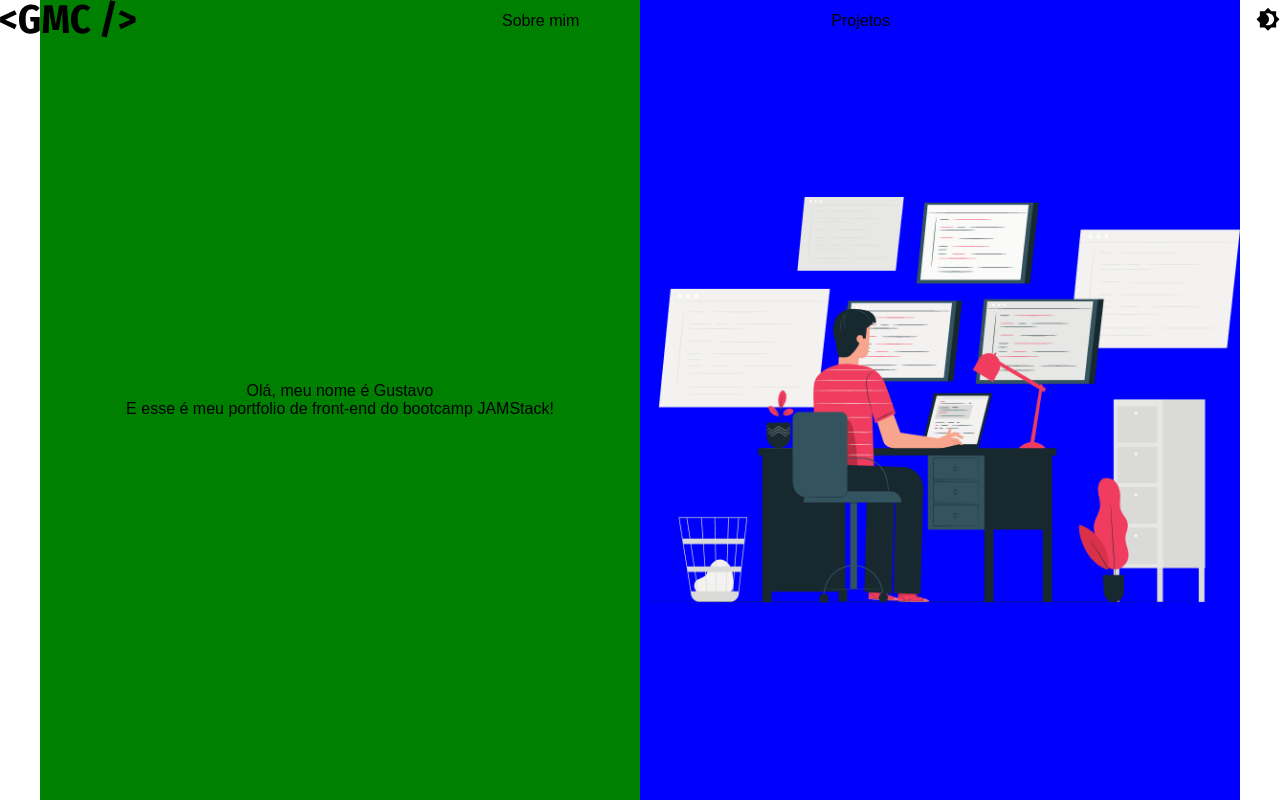
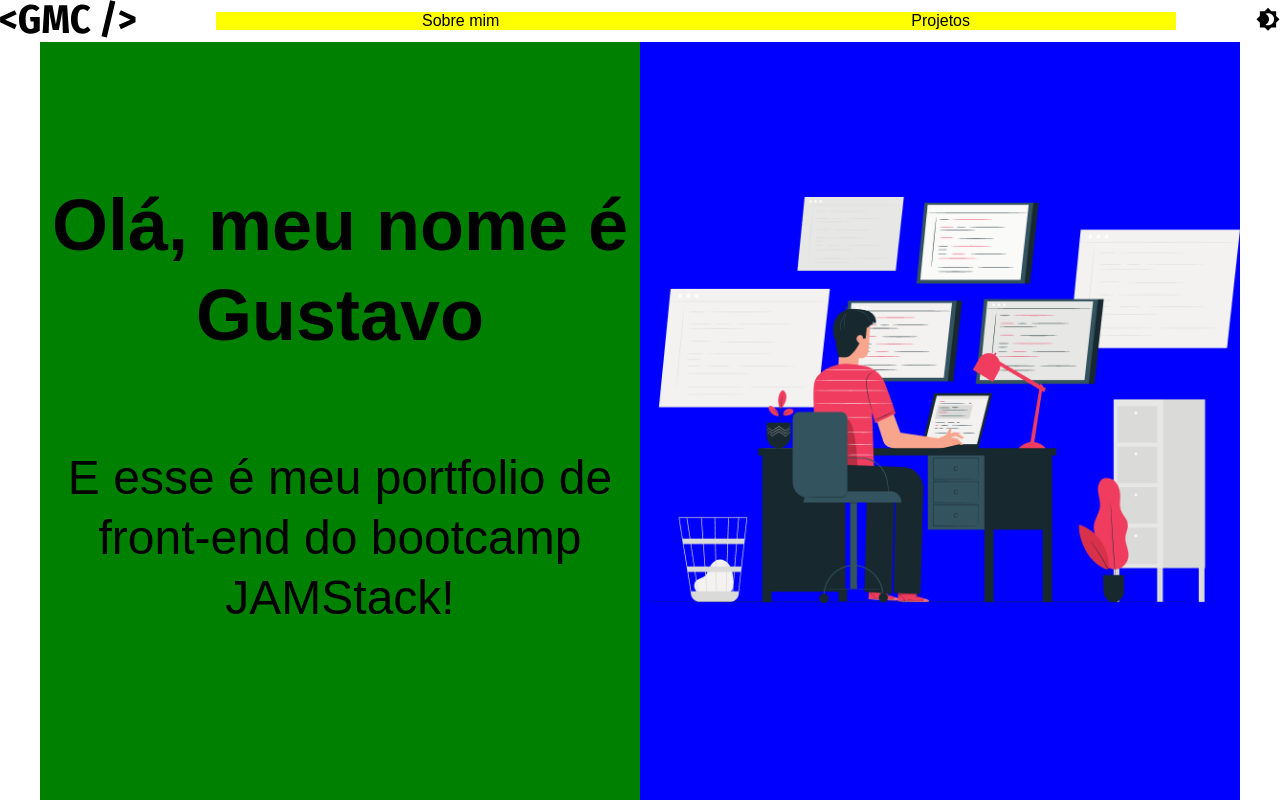
Before and after one commit to gmcotta/Gustavo_Matias_JAMStackAlura, a Next.js app: page / in a window 1280 px wide. Shown: the top 800 px of the page. Built offline with nearby package versions, Linux system fonts and the light colour scheme; a web font is replaced by a local one.

Commit message:
Creating Text component and applying it on app

```diff
--- a/pages/index.js
+++ b/pages/index.js
@@ -4,6 +4,7 @@ import styled from 'styled-components';
 import Header from '../src/components/core/Header';
 import Box from '../src/components/core/layout/Box';
 import Grid from '../src/components/core/layout/Grid';
+import Text from '../src/components/core/Text';
 
 const Title = styled.h1`
   font-size: 50px;
@@ -35,8 +36,9 @@ export default function Home() {
               alignItems="center"
               backgroundColor="green"
             >
-              <span>Olá, meu nome é Gustavo</span>
-              <span>E esse é meu portfolio de front-end do bootcamp JAMStack!</span>
+              {/* variant={{xs: titleXS, md: title}} */}
+              <Text variant={{ xs: 'titleXS', lg: 'title' }} tag="h1" textAlign="center">Olá, meu nome é Gustavo</Text>
+              <Text variant={{ xs: 'subtitleXS', lg: 'subtitle' }} tag="h2" textAlign="center">E esse é meu portfolio de front-end do bootcamp JAMStack!</Text>
             </Grid.Col>
             <Grid.Col
               value={{
--- a/src/components/core/Header/styles.js
+++ b/src/components/core/Header/styles.js
@@ -9,6 +9,7 @@ const HeaderWrapper = styled.header`
   justify-content: space-between;
   position: fixed;
   top: 0;
+  background-color: ${({ theme }) => theme.colors.light.background.main};
 `;
 
 HeaderWrapper.LeftContent = styled.div`
@@ -20,11 +21,12 @@ HeaderWrapper.CentralContent = styled.nav`
   width: 100%;
   display: flex;
   justify-content:space-around;
+  background-color: yellow;
 
   ${transformBreakpointsIntoMediaQueries({
     md: css`{
       order: 2;
-      width: 50%;
+      width: 75vw;
     }`,
   })}
 `;
--- /dev/null
+++ b/src/components/core/Text/index.js
@@ -0,0 +1,27 @@
+import React from 'react';
+import PropTypes from 'prop-types';
+
+import TextBase from './styles';
+
+function Text({
+  tag, variant, children, ...props
+}) {
+  return (
+    <TextBase as={tag} variant={variant} {...props}>
+      {children}
+    </TextBase>
+  );
+}
+
+export default Text;
+
+Text.defaultProps = {
+  tag: 'span',
+  variant: 'paragraph',
+};
+
+Text.propTypes = {
+  tag: PropTypes.string,
+  variant: PropTypes.string,
+  children: PropTypes.node.isRequired,
+};
--- /dev/null
+++ b/src/components/core/Text/styles.js
@@ -0,0 +1,19 @@
+import styled, { css } from 'styled-components';
+
+import propToStyle from '../../../theme/utils/propToStyle';
+import textVariantToStyle from '../../../theme/utils/textVariantToStyles';
+
+const TextBase = styled.span`
+  ${({ variant }) => textVariantToStyle(variant)};
+  ${propToStyle('textAlign')};
+  ${propToStyle('textTransform')};
+  ${({ tag }) => {
+    if (tag === 'a') {
+      return css`
+        cursor: pointer;
+      `;
+    }
+  }};
+`;
+
+export default TextBase;
--- a/src/theme/index.js
+++ b/src/theme/index.js
@@ -1,8 +1,10 @@
 import colors from './colors';
 import breakpoints from './breakpoints';
+import typographyVariants from './typographyVariants';
 
 export default {
   colors,
   breakpoints,
   fontFamily: '\'Fira Sans Condensed\', sans-serif',
+  typographyVariants,
 };
--- /dev/null
+++ b/src/theme/typographyVariants.js
@@ -0,0 +1,39 @@
+const typographyVariants = {
+  title: {
+    fontSize: '72px',
+    fontWeight: '700',
+    lineHeight: 1.25,
+  },
+  subtitle: {
+    fontSize: '48px',
+    fontWeight: '500',
+    lineHeight: 1.25,
+  },
+  titleXS: {
+    fontSize: '48px',
+    fontWeight: '700',
+    lineHeight: 1.25,
+  },
+  subtitleXS: {
+    fontSize: '32px',
+    fontWeight: '500',
+    lineHeight: 1.25,
+  },
+  cardTitle: {
+    fontSize: '32px',
+    fontWeight: '500',
+    lineHeight: 1.25,
+  },
+  paragraph: {
+    fontSize: '24px',
+    fontWeight: '400',
+    lineHeight: 1,
+  },
+  smallParagraph: {
+    fontSize: '16px',
+    fontWeight: '400',
+    lineHeight: 1,
+  },
+};
+
+export default typographyVariants;
--- /dev/null
+++ b/src/theme/utils/textVariantToStyles.js
@@ -0,0 +1,69 @@
+import { css } from 'styled-components';
+import transformBreakpointsIntoMediaQueries from './transformBreakpointsIntoMediaQueries';
+import typographyVariant from '../typographyVariants';
+
+function textVariantToStyles(variant) {
+  const variantMap = {
+    title: css`
+    font-size: ${({ theme }) => theme.typographyVariants.title.fontSize};
+    font-weight: ${({ theme }) => theme.typographyVariants.title.fontWeight};
+    line-height: ${({ theme }) => theme.typographyVariants.title.lineHeight};
+  `,
+    subtitle: css`
+    font-size: ${({ theme }) => theme.typographyVariants.subtitle.fontSize};
+    font-weight: ${({ theme }) => theme.typographyVariants.subtitle.fontWeight};
+    line-height: ${({ theme }) => theme.typographyVariants.subtitle.lineHeight};
+  `,
+    titleXS: css`
+    font-size: ${({ theme }) => theme.typographyVariants.title.fontSize};
+    font-weight: ${({ theme }) => theme.typographyVariants.title.fontWeight};
+    line-height: ${({ theme }) => theme.typographyVariants.title.lineHeight};
+  `,
+    subtitleXS: css`
+    font-size: ${({ theme }) => theme.typographyVariants.titleXS.fontSize};
+    font-weight: ${({ theme }) => theme.typographyVariants.titleXS.fontWeight};
+    line-height: ${({ theme }) => theme.typographyVariants.titleXS.lineHeight};
+  `,
+    cardTitle: css`
+    font-size: ${({ theme }) => theme.typographyVariants.cardTitle.fontSize};
+    font-weight: ${({ theme }) => theme.typographyVariants.cardTitle.fontWeight};
+    line-height: ${({ theme }) => theme.typographyVariants.cardTitle.lineHeight};
+  `,
+    paragraph: css`
+    font-size: ${({ theme }) => theme.typographyVariants.paragraph.fontSize};
+    font-weight: ${({ theme }) => theme.typographyVariants.paragraph.fontWeight};
+    line-height: ${({ theme }) => theme.typographyVariants.paragraph.lineHeight};
+  `,
+    smallParagraph: css`
+    font-size: ${({ theme }) => theme.typographyVariants.smallParagraph.fontSize};
+    font-weight: ${({ theme }) => theme.typographyVariants.smallParagraph.fontWeight};
+    line-height: ${({ theme }) => theme.typographyVariants.smallParagraph.lineHeight};
+  `,
+  };
+
+  if (typeof variant === 'string') {
+    console.log('string', variant);
+    return variantMap[variant];
+  }
+  // {{ xs: 'titleXS', md: 'title' }}
+  console.log('object', variant);
+  return transformBreakpointsIntoMediaQueries({
+    ...(variant.xs && {
+      xs: typographyVariant[variant.xs],
+    }),
+    ...(variant.sm && {
+      sm: typographyVariant[variant.sm],
+    }),
+    ...(variant.md && {
+      md: typographyVariant[variant.md],
+    }),
+    ...(variant.lg && {
+      lg: typographyVariant[variant.lg],
+    }),
+    ...(variant.xl && {
+      xl: typographyVariant[variant.xl],
+    }),
+  });
+}
+
+export default textVariantToStyles;
--- a/src/theme/utils/transformBreakpointsIntoMediaQueries.js
+++ b/src/theme/utils/transformBreakpointsIntoMediaQueries.js
@@ -2,12 +2,17 @@ import { css } from 'styled-components';
 import breakpoints from '../breakpoints';
 
 function transformBreakpointsIntoMediaQueries(breakpointsWithCss) {
+  console.log('breakpointsWithCss', breakpointsWithCss);
+
   const breakpointsUsed = Object.keys(breakpointsWithCss);
+  console.log('breakpointsUsed', breakpointsUsed);
+
   const breakpointsFormatted = breakpointsUsed.map(breakpoint => css`
     @media screen and (min-width: ${breakpoints[breakpoint]}px) {
       ${breakpointsWithCss[breakpoint]};
     }
   `.join(''));
+  console.log('breakpointsFormatted', breakpointsFormatted);
   return breakpointsFormatted;
 }
 
```
